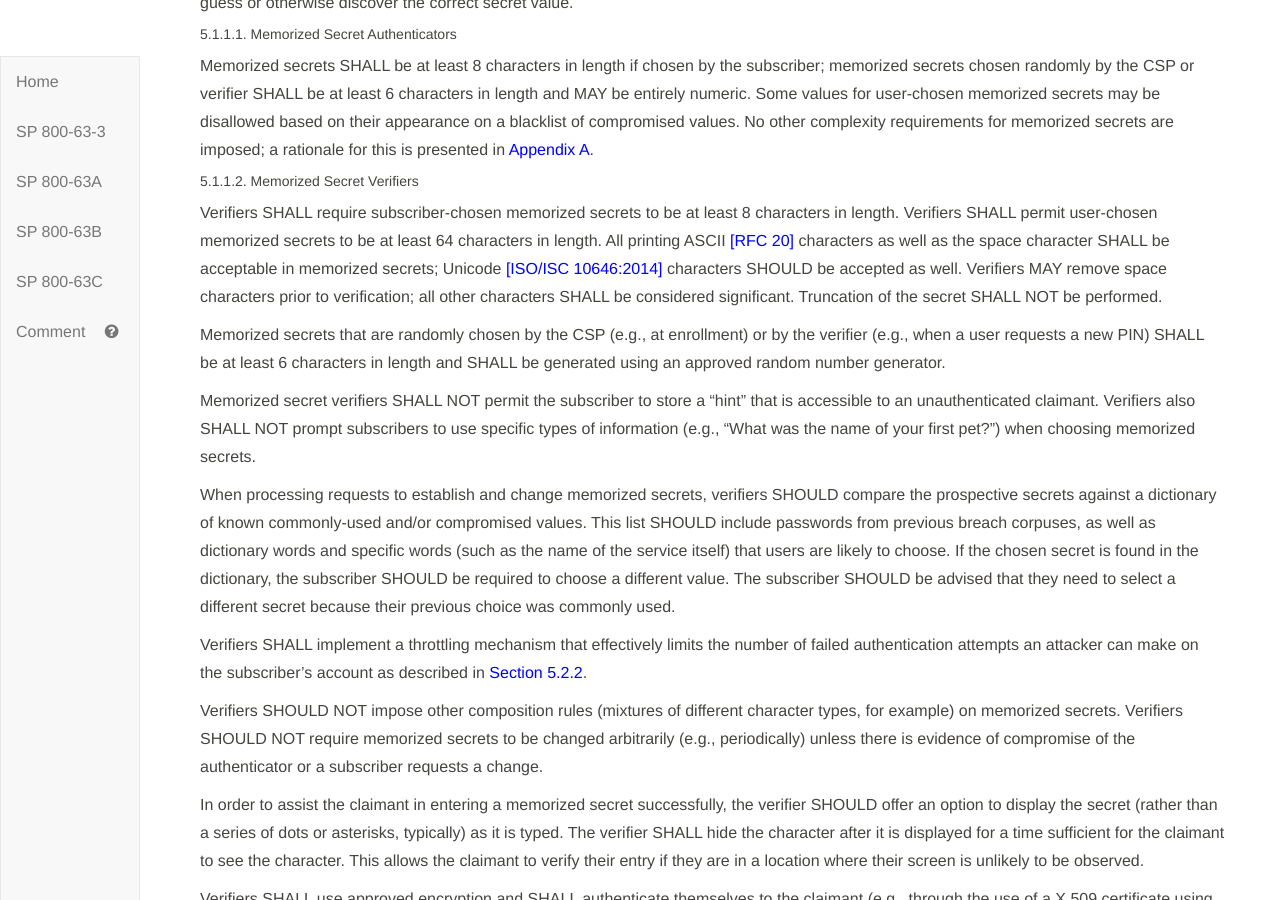
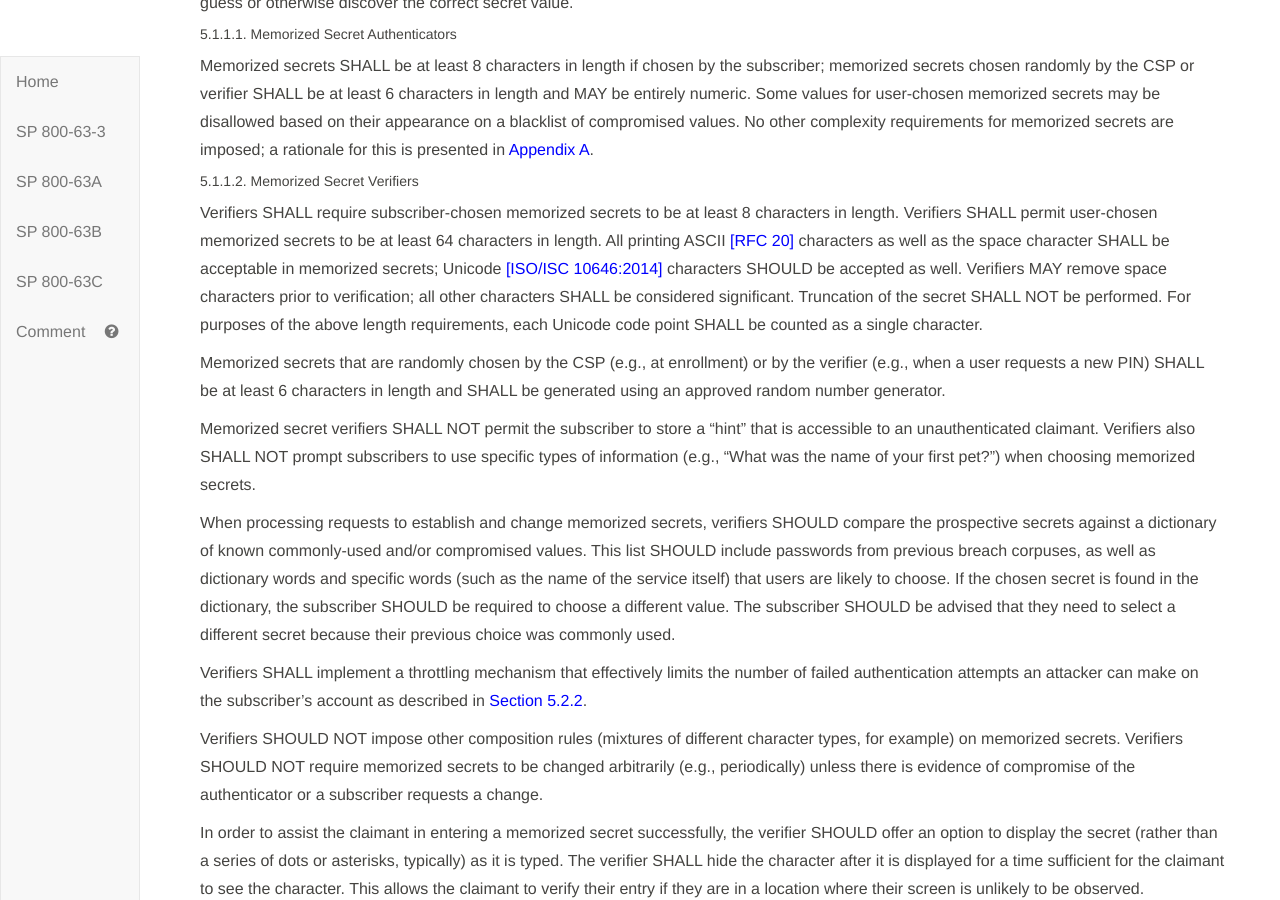
Before and after one commit to usnistgov/800-63-3, a Jekyll site: the page built from sp800-63b.md, in a window 1280 px wide and 900 px high, scrolled down 23083 px. Built offline with Jekyll 4.4.1, drawn with Linux system fonts in a browser that asks for light colours.

Commit message:
Clarify memorized secret length requirements; closes usnistgov/800-63-3#35

```diff
--- a/sp800-63b/sec5_authenticators.md
+++ b/sp800-63b/sec5_authenticators.md
@@ -16,7 +16,7 @@
 
 ##### 5.1.1.2. Memorized Secret Verifiers
 
-Verifiers SHALL require subscriber-chosen memorized secrets to be at least 8 characters in length. Verifiers SHALL permit user-chosen memorized secrets to be at least 64 characters in length. All printing ASCII [[RFC 20]](#RFC20) characters as well as the space character SHALL be acceptable in memorized secrets; Unicode [[ISO/ISC 10646:2014]](#ISOIEC10646) characters SHOULD be accepted as well. Verifiers MAY remove space characters prior to verification; all other characters SHALL be considered significant. Truncation of the secret SHALL NOT be performed.
+Verifiers SHALL require subscriber-chosen memorized secrets to be at least 8 characters in length. Verifiers SHALL permit user-chosen memorized secrets to be at least 64 characters in length. All printing ASCII [[RFC 20]](#RFC20) characters as well as the space character SHALL be acceptable in memorized secrets; Unicode [[ISO/ISC 10646:2014]](#ISOIEC10646) characters SHOULD be accepted as well. Verifiers MAY remove space characters prior to verification; all other characters SHALL be considered significant. Truncation of the secret SHALL NOT be performed. For purposes of the above length requirements, each Unicode code point SHALL be counted as a single character.
 
 Memorized secrets that are randomly chosen by the CSP (e.g., at enrollment) or by the verifier (e.g., when a user requests a new PIN) SHALL be at least 6 characters in length and SHALL be generated using an approved random number generator.
 
```
